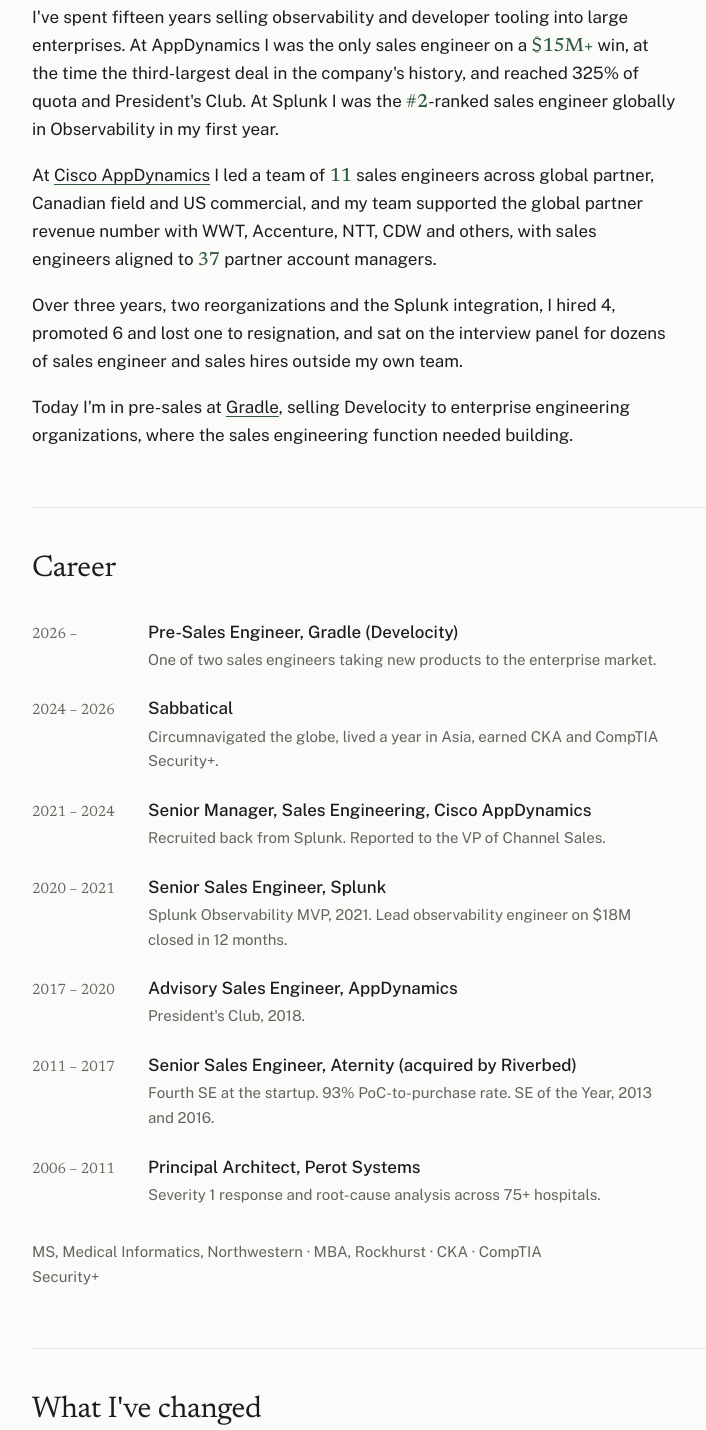
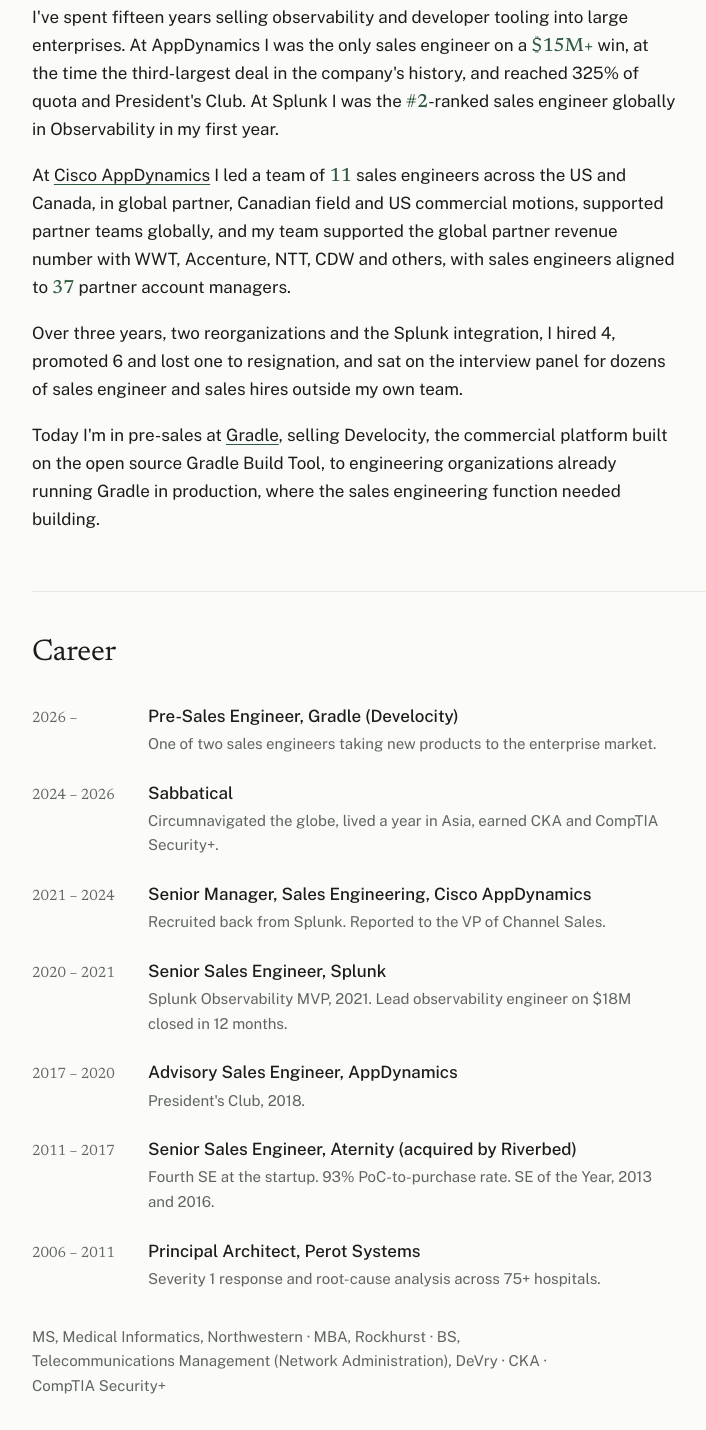
Before and after one commit to partainta1/partain-io, a plain HTML site: page index.html in a window 1280 px wide. Shown: the part 546-1976 px from the top of the page, without its empty margins (268-974 px from the left). Drawn offline with nearby package versions, Linux system fonts and the light colour scheme.

Commit message:
Searchable wording: open-core Gradle, US and Canada team scope, bachelor's degree line
Co-Authored-By: Claude Fable 5.1 <noreply@anthropic.com>

```diff
--- a/index.html
+++ b/index.html
@@ -128,9 +128,9 @@ footer { color: var(--muted); font-size: 13px; padding-top: 24px; border-top: 1p
   <section>
     <h2 class="sr">About</h2>
     <p>I've spent fifteen years selling observability and developer tooling into large enterprises. At AppDynamics I was the only sales engineer on a <span class="num">$15M+</span> win, at the time the third-largest deal in the company's history, and reached 325% of quota and President's Club. At Splunk I was the <span class="num">#2</span>-ranked sales engineer globally in Observability in my first year.</p>
-    <p>At <a href="https://www.appdynamics.com">Cisco AppDynamics</a> I led a team of <span class="num">11</span> sales engineers across global partner, Canadian field and US commercial, and my team supported the global partner revenue number with WWT, Accenture, NTT, CDW and others, with sales engineers aligned to <span class="num">37</span> partner account managers.</p>
+    <p>At <a href="https://www.appdynamics.com">Cisco AppDynamics</a> I led a team of <span class="num">11</span> sales engineers across the US and Canada, in global partner, Canadian field and US commercial motions, supported partner teams globally, and my team supported the global partner revenue number with WWT, Accenture, NTT, CDW and others, with sales engineers aligned to <span class="num">37</span> partner account managers.</p>
     <p>Over three years, two reorganizations and the Splunk integration, I hired 4, promoted 6 and lost one to resignation, and sat on the interview panel for dozens of sales engineer and sales hires outside my own team.</p>
-    <p>Today I'm in pre-sales at <a href="https://gradle.com">Gradle</a>, selling Develocity to enterprise engineering organizations, where the sales engineering function needed building.</p>
+    <p>Today I'm in pre-sales at <a href="https://gradle.com">Gradle</a>, selling Develocity, the commercial platform built on the open source Gradle Build Tool, to engineering organizations already running Gradle in production, where the sales engineering function needed building.</p>
   </section>
 
   <section class="career">
@@ -144,7 +144,7 @@ footer { color: var(--muted); font-size: 13px; padding-top: 24px; border-top: 1p
       <li class="row"><span class="yrs">2011 – 2017</span><div><div class="what">Senior Sales Engineer, Aternity (acquired by Riverbed)</div><p class="note">Fourth SE at the startup. 93% PoC-to-purchase rate. SE of the Year, 2013 and 2016.</p></div></li>
       <li class="row"><span class="yrs">2006 – 2011</span><div><div class="what">Principal Architect, Perot Systems</div><p class="note">Severity 1 response and root-cause analysis across 75+ hospitals.</p></div></li>
     </ul>
-    <p class="edu">MS, Medical Informatics, Northwestern · MBA, Rockhurst · CKA · CompTIA Security+</p>
+    <p class="edu">MS, Medical Informatics, Northwestern · MBA, Rockhurst · BS, Telecommunications Management (Network Administration), DeVry · CKA · CompTIA Security+</p>
   </section>
 
   <section class="work">
```
